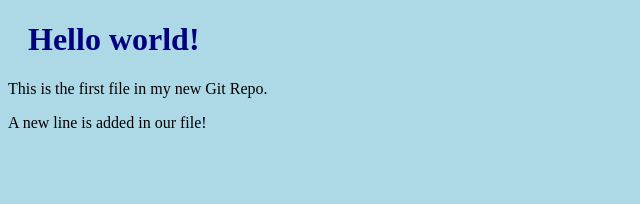
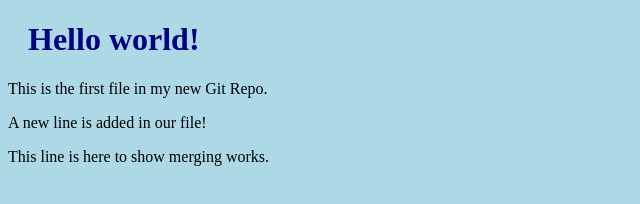
Before and after one commit to BattuNagaManikanta/hello-world-w3-git-learning, a plain HTML site: page index.html in a window 1280 px wide. Shown: the whole page, without its empty margins (0-640 px from the left). Drawn offline with Linux system fonts and the light colour scheme.

Commit message:
updated index.html with emergency fix

```diff
--- a/index.html
+++ b/index.html
@@ -9,7 +9,7 @@
 <h1>Hello world!</h1>
 <p>This is the first file in my new Git Repo.</p>
 <p>A new line is added in our file!</p>
-
+<p>This line is here to show merging works.</p>
 
 </body>
 </html>
```
